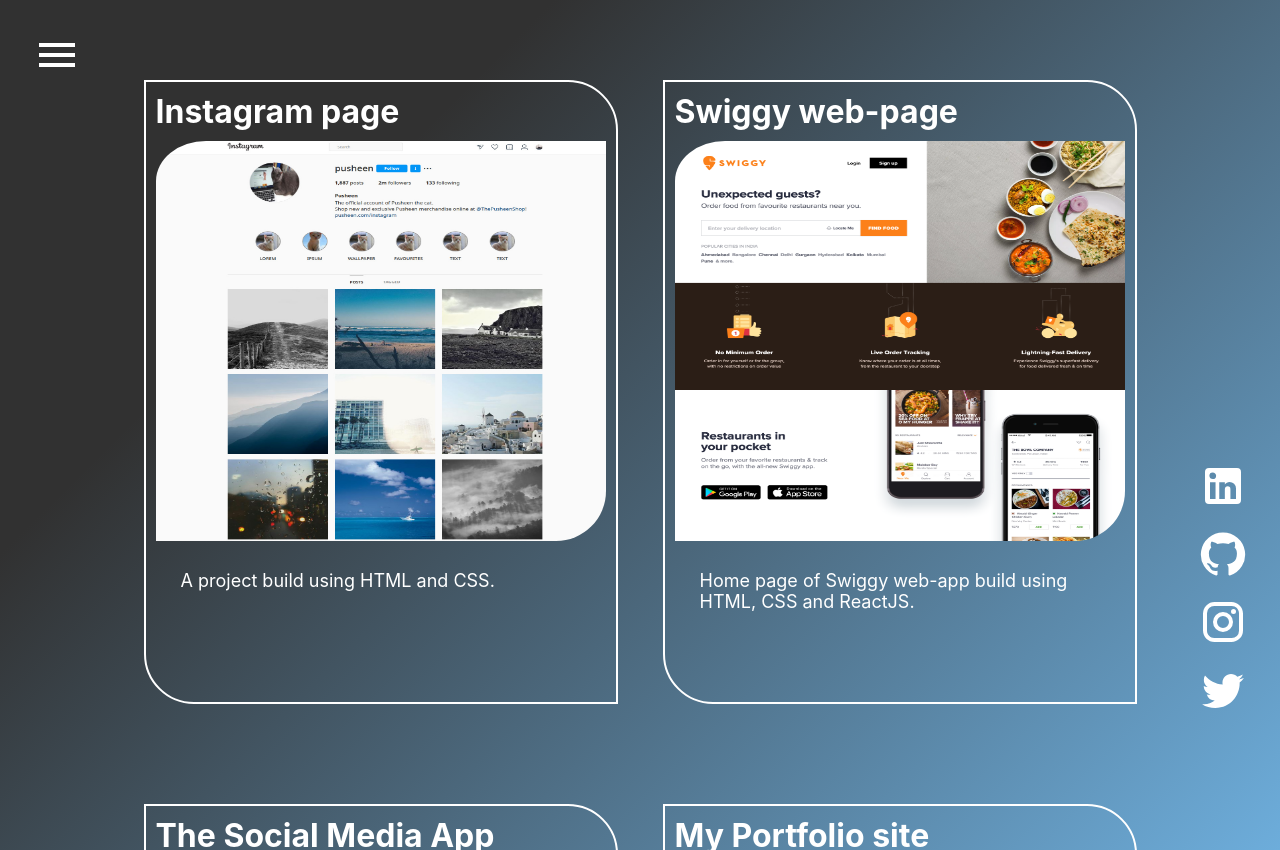
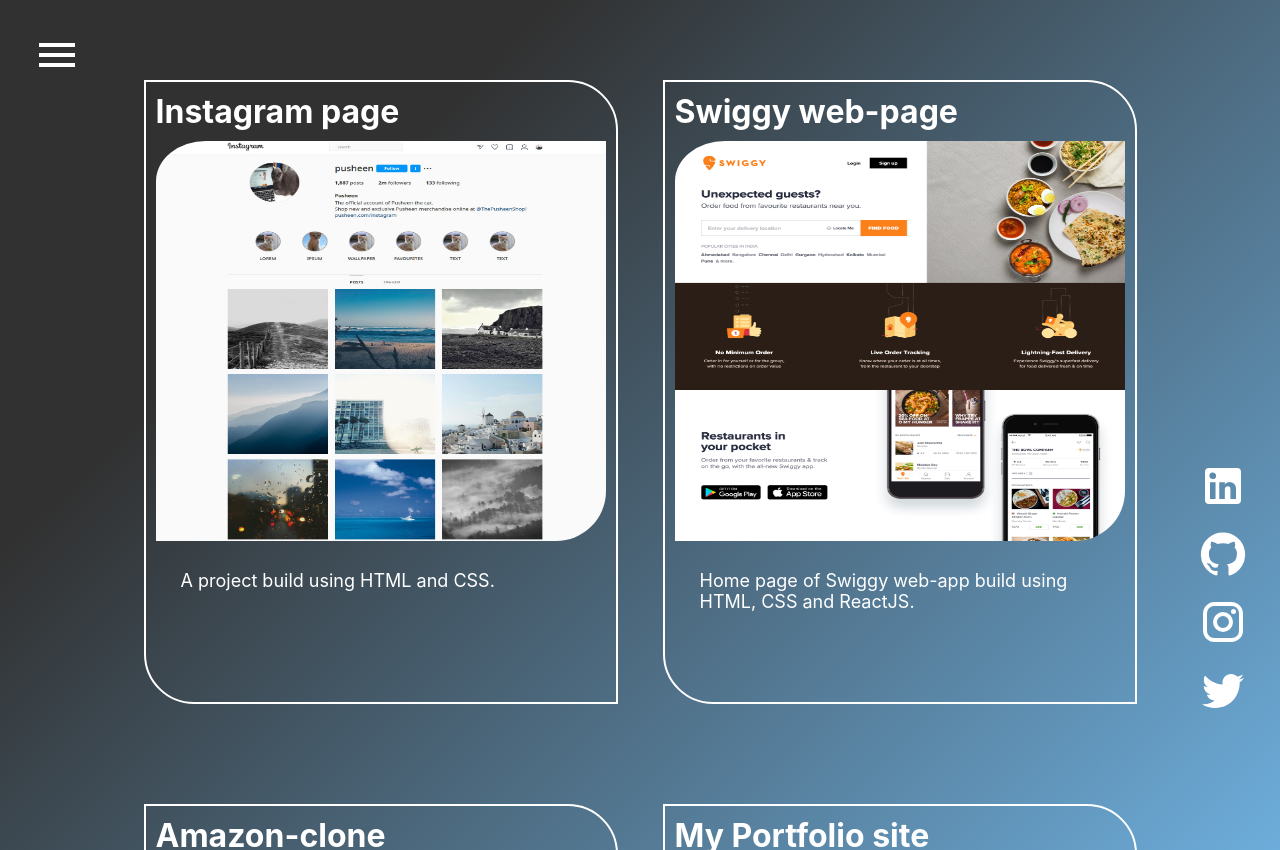
Before and after one commit to pradyumnagogoi/pradyumna_portfolio-site, a React (Create React App) app: page /project in a window 1280 px wide. Built offline with nearby package versions, Linux system fonts and the light colour scheme; grey boxes are pictures that could not be loaded.

Commit message:
Final commit

```diff
--- a/src/Components/Projects/Project.js
+++ b/src/Components/Projects/Project.js
@@ -28,12 +28,12 @@
       </div>
       <div className='projects'>
           <div className='projectName'>
-              <h1>The Social Media App</h1>
+              <a href='https://romantic-swanson-f0c7ad.netlify.app'><h1>Amazon-clone</h1></a>
           </div>
           <div className='projectImg'>
-              <img src='https://cdn.dribbble.com/users/288987/screenshots/3163823/winter-wonderland.png?compress=1&resize=800x600&vertical=top' alt='img' />
+              <img src='Amazon.png' alt='img' />
           </div>
-          <div className='projectDetails'>Project detalis, link...</div>
+          <div className='projectDetails'>A clone of Amazon website build using React.</div>
       </div>
         <div className='projects'>
           <div className='projectName'>
```
Also changed, not shown: public/Amazon.png (added).
